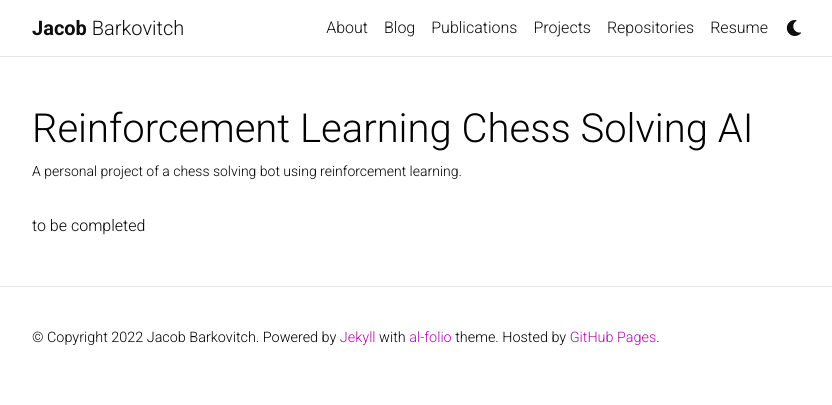
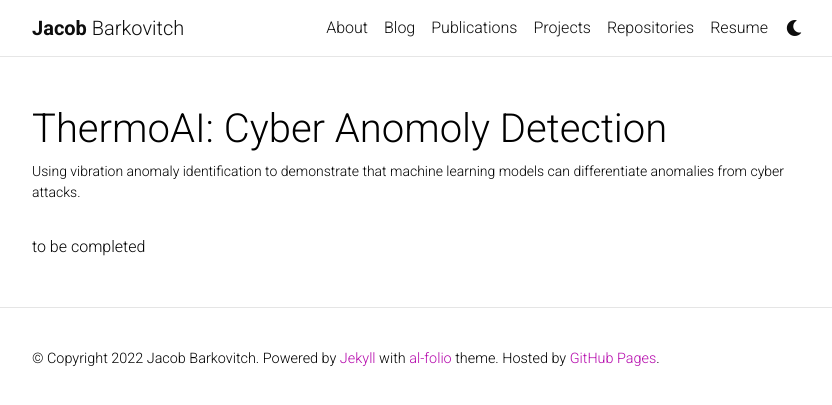
Before and after one commit to jakebarkovitch/jakebarkovitch.github.io, a Jekyll site: the page built from _projects/9_project.md, in a window 1280 px wide. Shown: the top 405 px of the page, without its empty margins (223-1055 px from the left). Built offline with Jekyll 4.4.1, drawn with Linux system fonts in a browser that asks for light colours; comment, search, counter and statistics services are not loaded; a style sheet for code colours, icons or effects is not loaded.

Commit message:
Update 9_project.md

```diff
--- a/_projects/9_project.md
+++ b/_projects/9_project.md
@@ -1,10 +1,10 @@
 ---
 layout: page
-title: Reinforcement Learning Chess Solving AI
-description: A personal project of a chess solving bot using reinforcement learning.
-img: assets/img/chess.png
-importance: 4
-category: personal
+title: "ThermoAI: Cyber Anomoly Detection"
+description: Using vibration anomaly identification to demonstrate that machine learning models can differentiate anomalies from cyber attacks.
+img: assets/img/anom.png
+importance: 5
+category: professional
 ---
 
 to be completed
```
